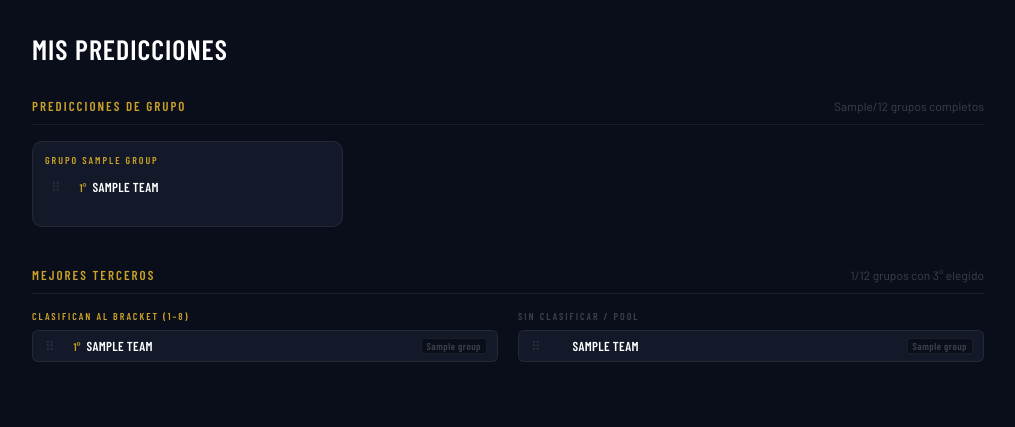
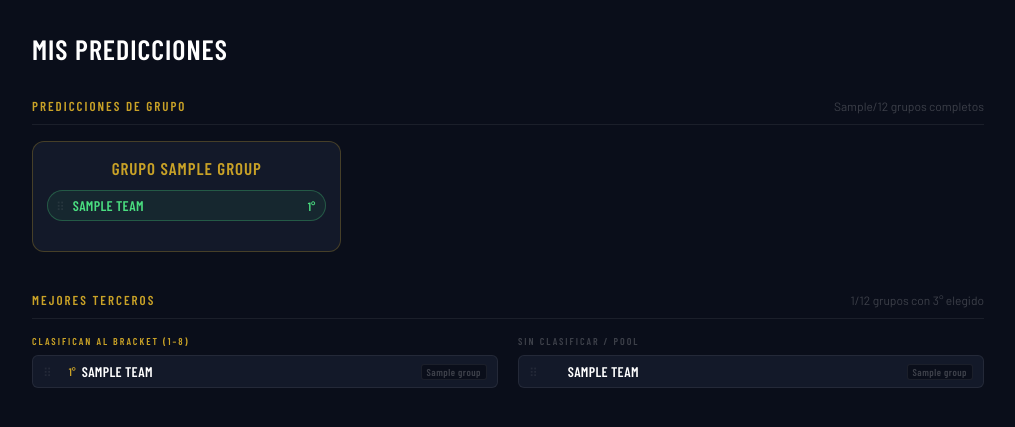
Before and after one commit to yamilpalmiero/maldinis, a Django app: template app/predictions/templates/predictions/mis_predicciones.html in a window 1280 px wide. Shown: the part 56-483 px from the top of the page, without its empty margins (132-1147 px from the left). Run offline with Django 5.2, Linux system fonts and the light colour scheme; tables that the repository leaves empty hold one stand-in row (values such as "Sample post"); the template is opened without the code that fills it: values that come from a table or form of the project are taken from there, most other values are stand-ins (such as "Sample title", 1, 10 or a date in 2020); parts of the project's set-up code (start-up, migrations or seed data) failed here and were passed over.

Commit message:
style: redesign group prediction cards (fase 14e-refactor paso 1)
Co-Authored-By: Claude Sonnet 4.6 <noreply@anthropic.com>

```diff
--- a/app/predictions/templates/predictions/mis_predicciones.html
+++ b/app/predictions/templates/predictions/mis_predicciones.html
@@ -57,7 +57,7 @@
     .groups-grid {
         display: grid;
         grid-template-columns: repeat(3, 1fr);
-        gap: 10px;
+        gap: 12px;
     }
 
     @media (max-width: 800px) { .groups-grid { grid-template-columns: repeat(2, 1fr); } }
@@ -66,19 +66,20 @@
     /* ── Group card ── */
     .group-card {
         background: var(--bg-card);
-        border: 0.5px solid var(--border);
-        border-radius: var(--radius);
-        padding: 12px 12px 8px;
+        border: 1px solid rgba(201, 162, 39, 0.28);
+        border-radius: 12px;
+        padding: 16px 14px 12px;
     }
 
     .group-card-label {
         font-family: 'Barlow Condensed', sans-serif;
-        font-size: 10px;
+        font-size: 17px;
         font-weight: 600;
         color: var(--gold);
-        letter-spacing: 2px;
+        letter-spacing: 1px;
         text-transform: uppercase;
-        margin-bottom: 8px;
+        text-align: center;
+        margin-bottom: 12px;
     }
 
     /* ── Sortable team list ── */
@@ -86,72 +87,77 @@
         list-style: none;
         padding: 0;
         margin: 0;
+        display: flex;
+        flex-direction: column;
+        gap: 5px;
     }
 
+    /* ── Team pill ── */
     .team-item {
         display: flex;
         align-items: center;
-        gap: 6px;
-        padding: 5px 4px;
-        border-radius: var(--radius-sm);
+        gap: 8px;
+        padding: 6px 10px 6px 8px;
+        border-radius: 20px;
+        border: 1px solid transparent;
         cursor: default;
         user-select: none;
-        transition: background 0.1s;
+        transition: opacity 0.15s, border-color 0.15s, background 0.15s;
     }
 
-    .team-item:hover {
-        background: rgba(255,255,255,0.03);
+    /* State: positions 1 & 2 — green (classifies) */
+    .team-item.state-qualify {
+        background: rgba(74, 222, 128, 0.07);
+        border-color: rgba(74, 222, 128, 0.28);
     }
+    .team-item.state-qualify .team-name { color: #4ade80; }
+    .team-item.state-qualify .pos-badge { color: #4ade80; }
 
-    .team-item.sortable-ghost {
-        opacity: 0.3;
+    /* State: position 3 — gold (third place) */
+    .team-item.state-third {
+        background: rgba(201, 162, 39, 0.09);
+        border-color: rgba(201, 162, 39, 0.32);
     }
+    .team-item.state-third .team-name { color: var(--gold); }
+    .team-item.state-third .pos-badge { color: var(--gold); }
 
-    .team-item.sortable-chosen {
-        background: var(--gold-subtle);
-        border-radius: var(--radius-sm);
+    /* State: position 4 — neutral (out) */
+    .team-item.state-out {
+        background: rgba(255, 255, 255, 0.03);
+        border-color: transparent;
     }
+    .team-item.state-out .team-name { color: var(--text-secondary); }
+    .team-item.state-out .pos-badge { visibility: hidden; }
+
+    .team-item.sortable-ghost  { opacity: 0.25; }
+    .team-item.sortable-chosen { opacity: 0.85; }
 
     .drag-handle {
         cursor: grab;
         color: var(--text-muted);
-        font-size: 13px;
+        font-size: 12px;
         flex-shrink: 0;
-        padding: 0 2px;
-        opacity: 0.5;
+        opacity: 0.35;
         transition: opacity 0.15s;
+        line-height: 1;
     }
 
-    .team-item:hover .drag-handle { opacity: 1; }
-
-    .pos-badge {
-        font-family: 'Barlow Condensed', sans-serif;
-        font-size: 11px;
-        font-weight: 600;
-        width: 18px;
-        text-align: right;
-        flex-shrink: 0;
-    }
-
-    .pos-badge.badge-gold   { color: var(--gold); }
-    .pos-badge.badge-silver { color: #a0a0b0; }
-    .pos-badge.badge-bronze { color: #b87333; }
-    .pos-badge.badge-dim    { color: var(--text-muted); }
+    .team-item:hover .drag-handle { opacity: 0.75; }
 
     .team-flag {
-        width: 18px;
-        height: auto;
-        border-radius: 2px;
+        width: 22px;
+        height: 22px;
+        border-radius: 50%;
+        object-fit: cover;
         flex-shrink: 0;
-        box-shadow: 0 0 0 0.5px rgba(255,255,255,0.1);
+        box-shadow: 0 0 0 1px rgba(255,255,255,0.1);
     }
 
     .team-name {
         font-family: 'Barlow Condensed', sans-serif;
-        font-size: 13px;
+        font-size: 14px;
         font-weight: 600;
         letter-spacing: 0.3px;
-        color: var(--text-primary);
         text-transform: uppercase;
         flex: 1;
         white-space: nowrap;
@@ -161,14 +167,14 @@
         transition: color 0.1s;
     }
 
-    .team-name.dim-name { color: var(--text-muted); }
-
-    .no-clasifica-tag {
-        font-size: 10px;
-        color: var(--text-muted);
-        font-style: italic;
-        white-space: nowrap;
+    .pos-badge {
+        font-family: 'Barlow Condensed', sans-serif;
+        font-size: 12px;
+        font-weight: 600;
         flex-shrink: 0;
+        min-width: 20px;
+        text-align: right;
+        transition: color 0.1s;
     }
 
     /* ── Save indicator (per group card) ── */
@@ -332,10 +338,9 @@
                 {% flag_url team.code as tflag %}
                 <li class="team-item" data-id="{{ team.id }}">
                     <span class="drag-handle">⠿</span>
-                    <span class="pos-badge"></span>
                     {% if tflag %}<img class="team-flag" src="{{ tflag }}" alt="{{ team.code }}">{% endif %}
                     <span class="team-name">{{ team.name }}</span>
-                    <span class="no-clasifica-tag" style="display:none">No clasifica</span>
+                    <span class="pos-badge"></span>
                 </li>
                 {% endif %}
                 {% endfor %}
@@ -460,23 +465,20 @@ function showToast(msg) {
 
 // ── Group cards ───────────────────────────────────────────────────────────────
 
-const BADGE_CFG = [
-    { label: '1°', cls: 'badge-gold' },
-    { label: '2°', cls: 'badge-silver' },
-    { label: '3°', cls: 'badge-bronze' },
-    { label: '4°', cls: 'badge-dim' },
+const STATE_CFG = [
+    { state: 'state-qualify', label: '1°' },
+    { state: 'state-qualify', label: '2°' },
+    { state: 'state-third',   label: '3°' },
+    { state: 'state-out',     label: ''   },
 ];
 
 function updateGroupBadges(listEl) {
     Array.from(listEl.querySelectorAll('.team-item')).forEach((item, i) => {
-        const cfg  = BADGE_CFG[i] ?? { label: '', cls: 'badge-dim' };
+        const cfg   = STATE_CFG[i] ?? { state: 'state-out', label: '' };
         const badge = item.querySelector('.pos-badge');
-        const name  = item.querySelector('.team-name');
-        const tag   = item.querySelector('.no-clasifica-tag');
-        badge.textContent = cfg.label;
-        badge.className   = 'pos-badge ' + cfg.cls;
-        name.classList.toggle('dim-name', i === 3);
-        if (tag) tag.style.display = i === 3 ? '' : 'none';
+        item.classList.remove('state-qualify', 'state-third', 'state-out');
+        item.classList.add(cfg.state);
+        if (badge) badge.textContent = cfg.label;
     });
 }
 
```
